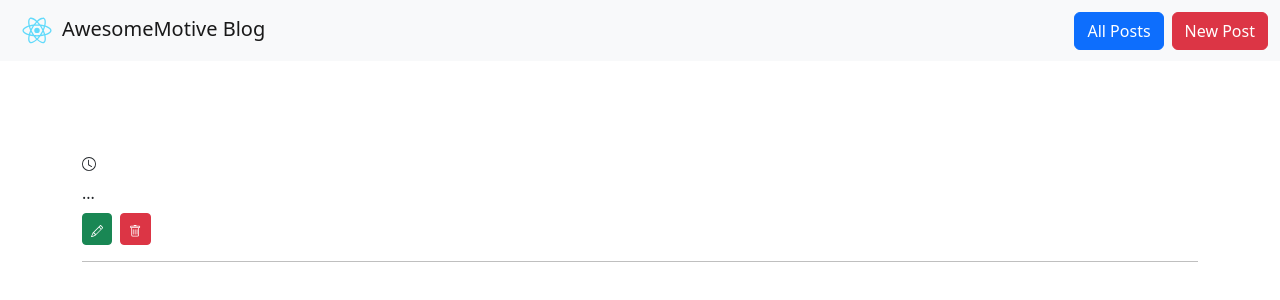
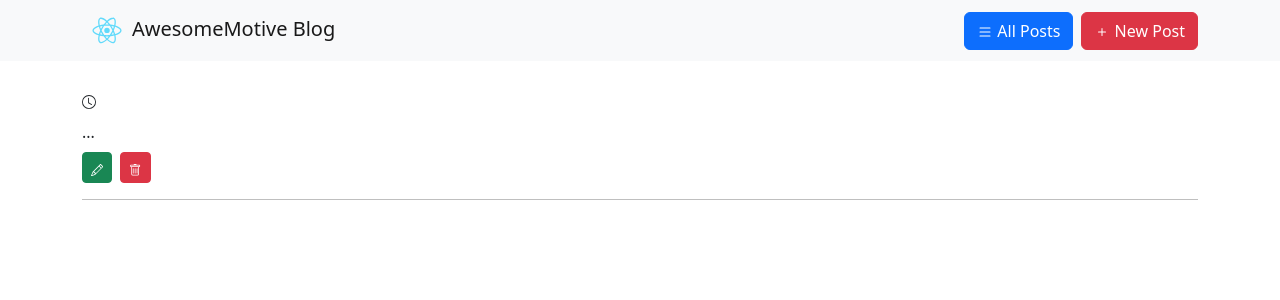
Before and after one commit to shahzaib91/amreactjs, a React (Create React App) app: page / in a window 1280 px wide. Shown: the top 300 px of the page. Built offline with nearby package versions, Linux system fonts and the light colour scheme.

Commit message:
Header template

```diff
--- a/src/components/Header.jsx
+++ b/src/components/Header.jsx
@@ -2,11 +2,12 @@ import React from 'react'
 import { Link } from 'react-router-dom'
 import {Container, Nav, Navbar} from 'react-bootstrap';
 import Logo from '../logo.svg';
+import { List, Plus } from 'react-bootstrap-icons';
 
 export default function Header() {
     return (
-        <Navbar bg="light" expand="lg">
-            <Container fluid>
+        <Navbar bg="light" expand="lg" fixed='top'>
+            <Container>
                 <Navbar.Brand to="/">
                     <img src={Logo} width="50px" alt="AwesomeMotive Blog" />
                     AwesomeMotive Blog
@@ -14,8 +15,8 @@ export default function Header() {
                 <Navbar.Toggle aria-controls="navbarScroll" />
                 <Navbar.Collapse id="navbarScroll">
                     <Nav className="me-auto my-2 my-lg-0" style={{ maxHeight: '100px' }} navbarScroll></Nav>
-                    <Link className='btn btn-primary mx-2' to="/">All Posts</Link>
-                    <Link className='btn btn-danger' to="/createPost">New Post</Link>
+                    <Link className='btn btn-primary mx-2' to="/"><List /> All Posts</Link>
+                    <Link className='btn btn-danger' to="/createPost"><Plus /> New Post</Link>
                 </Navbar.Collapse>
             </Container>
         </Navbar>
```
